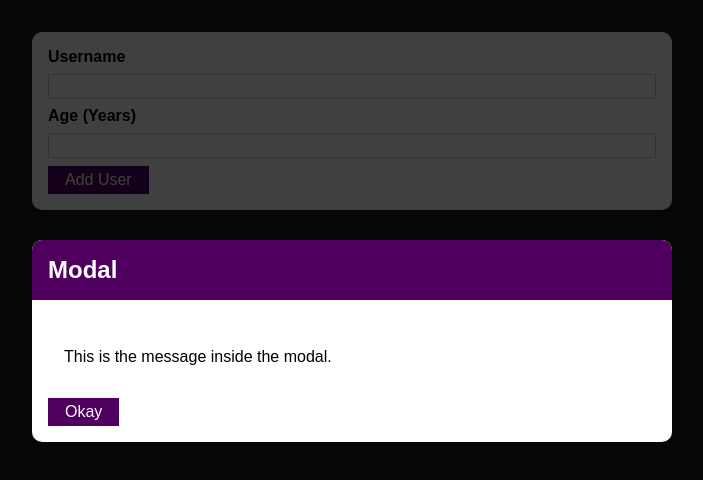
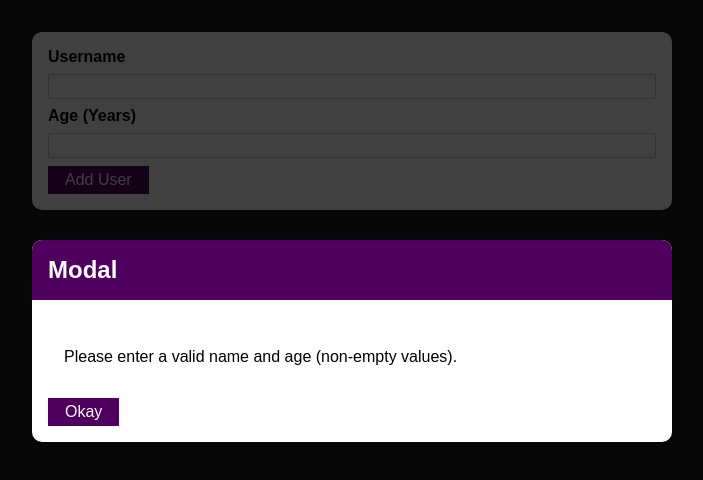
Before and after one commit to darienaxelll/NewUserProject, a React (Create React App) app: page / in a window 1280 px wide. Shown: the top 480 px of the page, without its empty margins (288-991 px from the left). Built offline with nearby package versions, Linux system fonts and the light colour scheme.

Commit message:
Small edits

```diff
--- a/src/UI/ErrorModal.js
+++ b/src/UI/ErrorModal.js
@@ -11,7 +11,7 @@ const ErrorModal = () => {
         </div>
         <div className={classes.content}>
           <p className={classes.content}>
-            This is the message inside the modal.
+            Please enter a valid name and age (non-empty values).
           </p>
           <Button className={classes.actions}>Okay</Button>
         </div>
```
